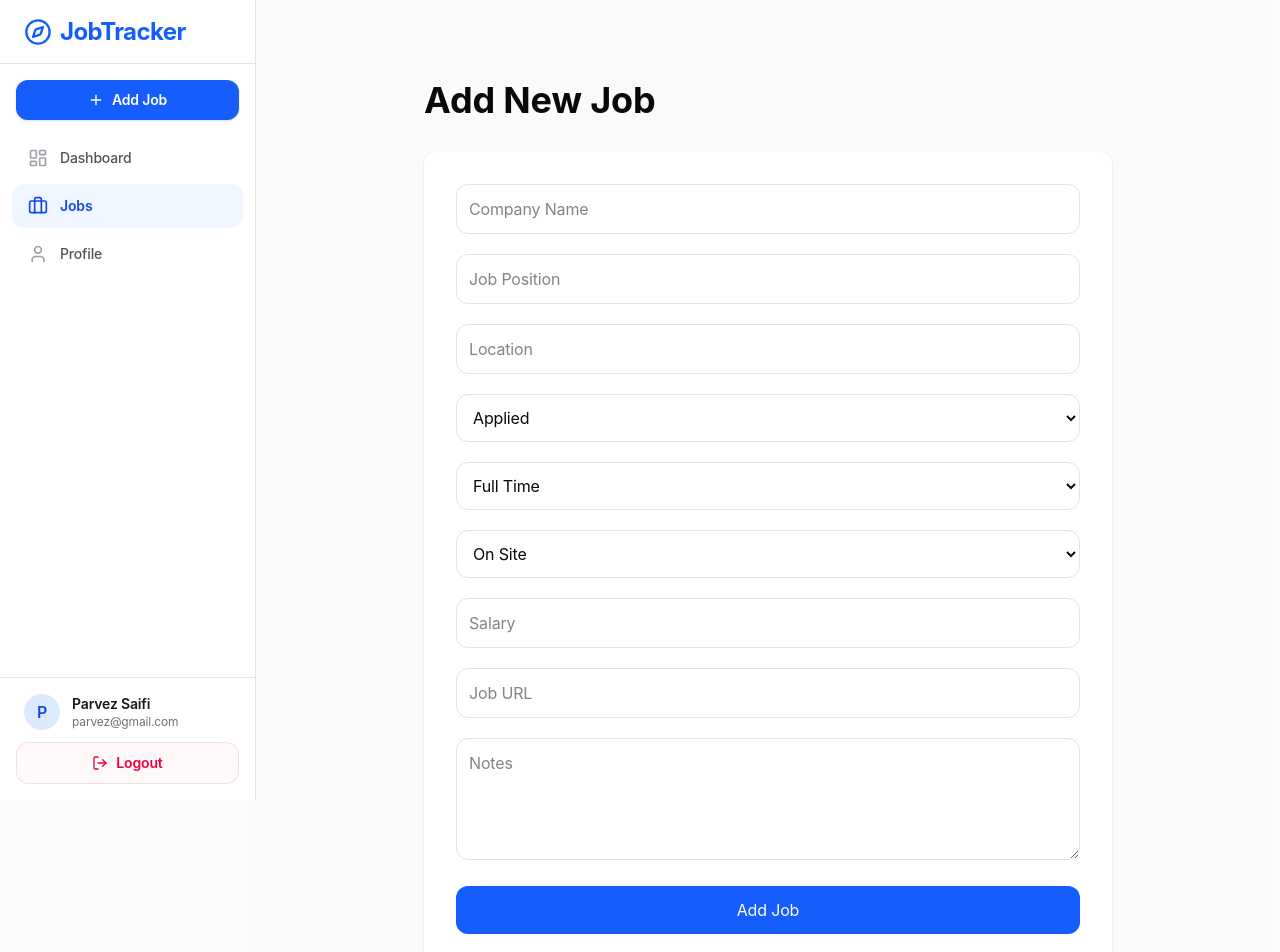
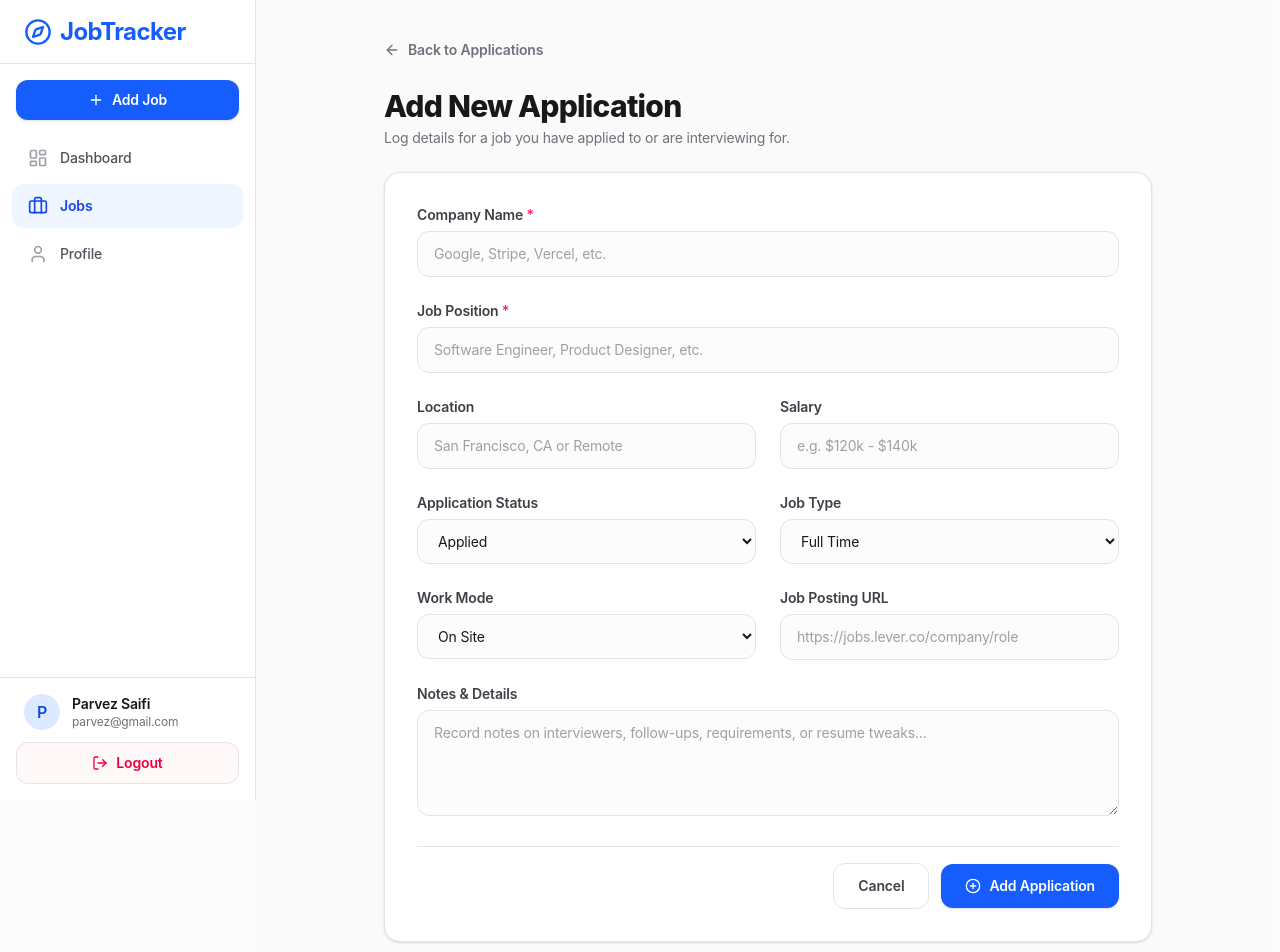
Before and after one commit to parvezs2442/jobTracker, a Next.js app: page /jobs/new in a window 1280 px wide. Shown: the top 952 px of the page. Built offline with nearby package versions, Linux system fonts and the light colour scheme.

Commit message:
design: complete AddJobForm styling and layouts

```diff
--- a/app/jobs/new/page.tsx
+++ b/app/jobs/new/page.tsx
@@ -1,11 +1,30 @@
 import AddJobForm from "@/components/AddJobForm";
+import Link from "next/link";
+import { ArrowLeft } from "lucide-react";
 
 export default function AddJobPage() {
   return (
-    <div className="mx-auto max-w-3xl p-10">
-      <h1 className="mb-8 text-4xl font-bold">
-        Add New Job
-      </h1>
+    <div className="max-w-3xl mx-auto space-y-6">
+      {/* Header Link */}
+      <div>
+        <Link
+          href="/jobs"
+          className="inline-flex items-center gap-2 text-sm font-semibold text-zinc-500 hover:text-zinc-950 transition"
+        >
+          <ArrowLeft className="h-4 w-4" />
+          <span>Back to Applications</span>
+        </Link>
+      </div>
+
+      {/* Main Title */}
+      <div>
+        <h1 className="text-3xl font-extrabold tracking-tight text-zinc-900">
+          Add New Application
+        </h1>
+        <p className="mt-1 text-sm text-zinc-500">
+          Log details for a job you have applied to or are interviewing for.
+        </p>
+      </div>
 
       <AddJobForm />
     </div>
--- a/components/AddJobForm.tsx
+++ b/components/AddJobForm.tsx
@@ -2,6 +2,9 @@
 
 import { useState } from "react";
 import { useRouter } from "next/navigation";
+import Link from "next/link";
+import { PlusCircle, Loader2 } from "lucide-react";
+import { toast } from "sonner";
 
 export default function AddJobForm() {
   const router = useRouter();
@@ -34,6 +37,11 @@ export default function AddJobForm() {
   async function handleSubmit(e: React.FormEvent) {
     e.preventDefault();
 
+    if (!form.company || !form.position) {
+      toast.error("Company and Position are required fields.");
+      return;
+    }
+
     try {
       setLoading(true);
 
@@ -49,17 +57,16 @@ export default function AddJobForm() {
       const data = await res.json();
 
       if (!res.ok) {
-        alert(data.message);
+        toast.error(data.message || "Failed to add job application");
         return;
       }
 
-      alert("Job Added Successfully");
-
+      toast.success("Job application tracked successfully!");
       router.push("/jobs");
       router.refresh();
     } catch (error) {
       console.error(error);
-      alert("Something went wrong");
+      toast.error("Something went wrong. Please try again.");
     } finally {
       setLoading(false);
     }
@@ -68,39 +75,77 @@ export default function AddJobForm() {
   return (
     <form
       onSubmit={handleSubmit}
-      className="space-y-5 rounded-xl bg-white p-8 shadow"
+      className="rounded-2xl border border-zinc-100 bg-white p-6 md:p-8 shadow-sm space-y-6"
     >
+      <div className="grid gap-6 md:grid-cols-2">
+        {/* Company Name */}
+        <div className="md:col-span-2">
+          <label className="block text-sm font-semibold text-zinc-700 mb-1.5">
+            Company Name <span className="text-rose-500">*</span>
+          </label>
           <input
             name="company"
-        placeholder="Company Name"
+            placeholder="Google, Stripe, Vercel, etc."
             value={form.company}
             onChange={handleChange}
-        className="w-full rounded-lg border p-3"
+            className="w-full rounded-xl border border-zinc-200 bg-zinc-50/50 px-4 py-3 text-sm text-zinc-900 placeholder-zinc-400 transition focus:border-blue-500 focus:bg-white focus:ring-2 focus:ring-blue-500/10 focus:outline-none"
             required
           />
+        </div>
 
+        {/* Job Position */}
+        <div className="md:col-span-2">
+          <label className="block text-sm font-semibold text-zinc-700 mb-1.5">
+            Job Position <span className="text-rose-500">*</span>
+          </label>
           <input
             name="position"
-        placeholder="Job Position"
+            placeholder="Software Engineer, Product Designer, etc."
             value={form.position}
             onChange={handleChange}
-        className="w-full rounded-lg border p-3"
+            className="w-full rounded-xl border border-zinc-200 bg-zinc-50/50 px-4 py-3 text-sm text-zinc-900 placeholder-zinc-400 transition focus:border-blue-500 focus:bg-white focus:ring-2 focus:ring-blue-500/10 focus:outline-none"
             required
           />
+        </div>
 
+        {/* Location */}
+        <div>
+          <label className="block text-sm font-semibold text-zinc-700 mb-1.5">
+            Location
+          </label>
           <input
             name="location"
-        placeholder="Location"
+            placeholder="San Francisco, CA or Remote"
             value={form.location}
             onChange={handleChange}
-        className="w-full rounded-lg border p-3"
+            className="w-full rounded-xl border border-zinc-200 bg-zinc-50/50 px-4 py-3 text-sm text-zinc-900 placeholder-zinc-400 transition focus:border-blue-500 focus:bg-white focus:ring-2 focus:ring-blue-500/10 focus:outline-none"
           />
+        </div>
 
+        {/* Salary */}
+        <div>
+          <label className="block text-sm font-semibold text-zinc-700 mb-1.5">
+            Salary
+          </label>
+          <input
+            name="salary"
+            placeholder="e.g. $120k - $140k"
+            value={form.salary}
+            onChange={handleChange}
+            className="w-full rounded-xl border border-zinc-200 bg-zinc-50/50 px-4 py-3 text-sm text-zinc-900 placeholder-zinc-400 transition focus:border-blue-500 focus:bg-white focus:ring-2 focus:ring-blue-500/10 focus:outline-none"
+          />
+        </div>
+
+        {/* Status */}
+        <div>
+          <label className="block text-sm font-semibold text-zinc-700 mb-1.5">
+            Application Status
+          </label>
           <select
             name="status"
             value={form.status}
             onChange={handleChange}
-        className="w-full rounded-lg border p-3"
+            className="w-full rounded-xl border border-zinc-200 bg-zinc-50/50 px-4 py-3 text-sm text-zinc-900 transition focus:border-blue-500 focus:bg-white focus:ring-2 focus:ring-blue-500/10 focus:outline-none cursor-pointer"
           >
             <option value="APPLIED">Applied</option>
             <option value="INTERVIEW">Interview</option>
@@ -108,12 +153,18 @@ export default function AddJobForm() {
             <option value="REJECTED">Rejected</option>
             <option value="HIRED">Hired</option>
           </select>
+        </div>
 
+        {/* Job Type */}
+        <div>
+          <label className="block text-sm font-semibold text-zinc-700 mb-1.5">
+            Job Type
+          </label>
           <select
             name="jobType"
             value={form.jobType}
             onChange={handleChange}
-        className="w-full rounded-lg border p-3"
+            className="w-full rounded-xl border border-zinc-200 bg-zinc-50/50 px-4 py-3 text-sm text-zinc-900 transition focus:border-blue-500 focus:bg-white focus:ring-2 focus:ring-blue-500/10 focus:outline-none cursor-pointer"
           >
             <option value="FULL_TIME">Full Time</option>
             <option value="PART_TIME">Part Time</option>
@@ -121,49 +172,81 @@ export default function AddJobForm() {
             <option value="CONTRACT">Contract</option>
             <option value="FREELANCE">Freelance</option>
           </select>
+        </div>
 
+        {/* Work Mode */}
+        <div>
+          <label className="block text-sm font-semibold text-zinc-700 mb-1.5">
+            Work Mode
+          </label>
           <select
             name="workMode"
             value={form.workMode}
             onChange={handleChange}
-        className="w-full rounded-lg border p-3"
+            className="w-full rounded-xl border border-zinc-200 bg-zinc-50/50 px-4 py-3 text-sm text-zinc-900 transition focus:border-blue-500 focus:bg-white focus:ring-2 focus:ring-blue-500/10 focus:outline-none cursor-pointer"
           >
             <option value="ONSITE">On Site</option>
             <option value="REMOTE">Remote</option>
             <option value="HYBRID">Hybrid</option>
           </select>
+        </div>
 
-      <input
-        name="salary"
-        placeholder="Salary"
-        value={form.salary}
-        onChange={handleChange}
-        className="w-full rounded-lg border p-3"
-      />
-
+        {/* Job URL */}
+        <div>
+          <label className="block text-sm font-semibold text-zinc-700 mb-1.5">
+            Job Posting URL
+          </label>
           <input
             name="jobUrl"
-        placeholder="Job URL"
+            placeholder="https://jobs.lever.co/company/role"
             value={form.jobUrl}
             onChange={handleChange}
-        className="w-full rounded-lg border p-3"
+            className="w-full rounded-xl border border-zinc-200 bg-zinc-50/50 px-4 py-3 text-sm text-zinc-900 placeholder-zinc-400 transition focus:border-blue-500 focus:bg-white focus:ring-2 focus:ring-blue-500/10 focus:outline-none"
           />
+        </div>
 
+        {/* Notes */}
+        <div className="md:col-span-2">
+          <label className="block text-sm font-semibold text-zinc-700 mb-1.5">
+            Notes & Details
+          </label>
           <textarea
             name="notes"
-        placeholder="Notes"
+            placeholder="Record notes on interviewers, follow-ups, requirements, or resume tweaks..."
             value={form.notes}
             onChange={handleChange}
             rows={4}
-        className="w-full rounded-lg border p-3"
+            className="w-full rounded-xl border border-zinc-200 bg-zinc-50/50 px-4 py-3 text-sm text-zinc-900 placeholder-zinc-400 transition focus:border-blue-500 focus:bg-white focus:ring-2 focus:ring-blue-500/10 focus:outline-none"
           />
+        </div>
+      </div>
 
+      {/* Buttons */}
+      <div className="flex flex-col sm:flex-row items-center justify-end gap-3 pt-4 border-t border-zinc-100">
+        <Link
+          href="/jobs"
+          className="flex w-full sm:w-auto items-center justify-center rounded-xl border border-zinc-200 bg-white px-6 py-3 text-sm font-semibold text-zinc-700 transition hover:bg-zinc-50 hover:text-zinc-950"
+        >
+          Cancel
+        </Link>
         <button
+          type="submit"
           disabled={loading}
-        className="w-full rounded-lg bg-blue-600 py-3 text-white hover:bg-blue-700 disabled:opacity-50"
+          className="flex w-full sm:w-auto items-center justify-center gap-2 rounded-xl bg-blue-600 px-6 py-3 text-sm font-semibold text-white shadow-sm transition hover:bg-blue-700 disabled:opacity-50 cursor-pointer"
         >
-        {loading ? "Adding Job..." : "Add Job"}
+          {loading ? (
+            <>
+              <Loader2 className="h-4 w-4 animate-spin" />
+              <span>Adding Application...</span>
+            </>
+          ) : (
+            <>
+              <PlusCircle className="h-4 w-4" />
+              <span>Add Application</span>
+            </>
+          )}
         </button>
+      </div>
     </form>
   );
 }
```
Lines whose indentation alone changed are shown as unchanged.
